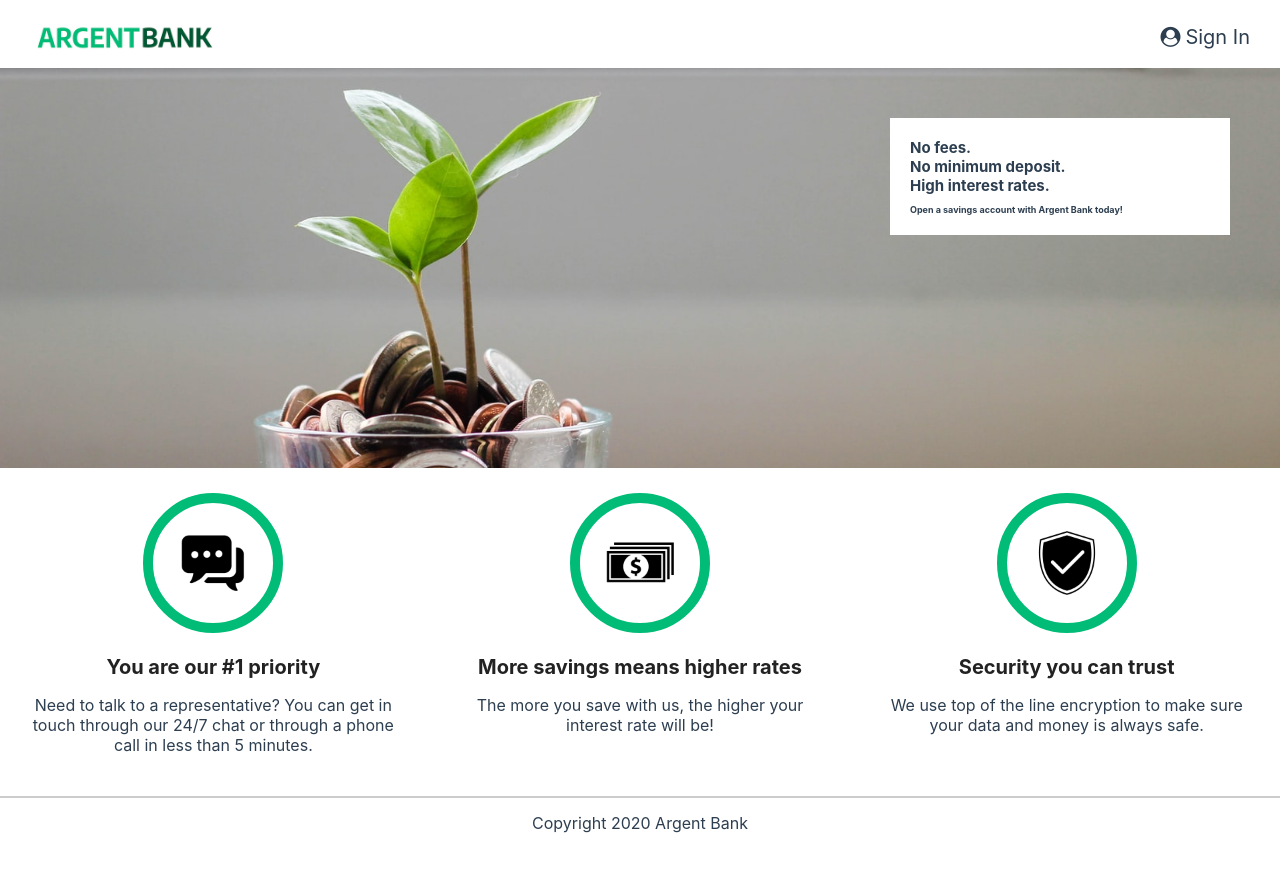
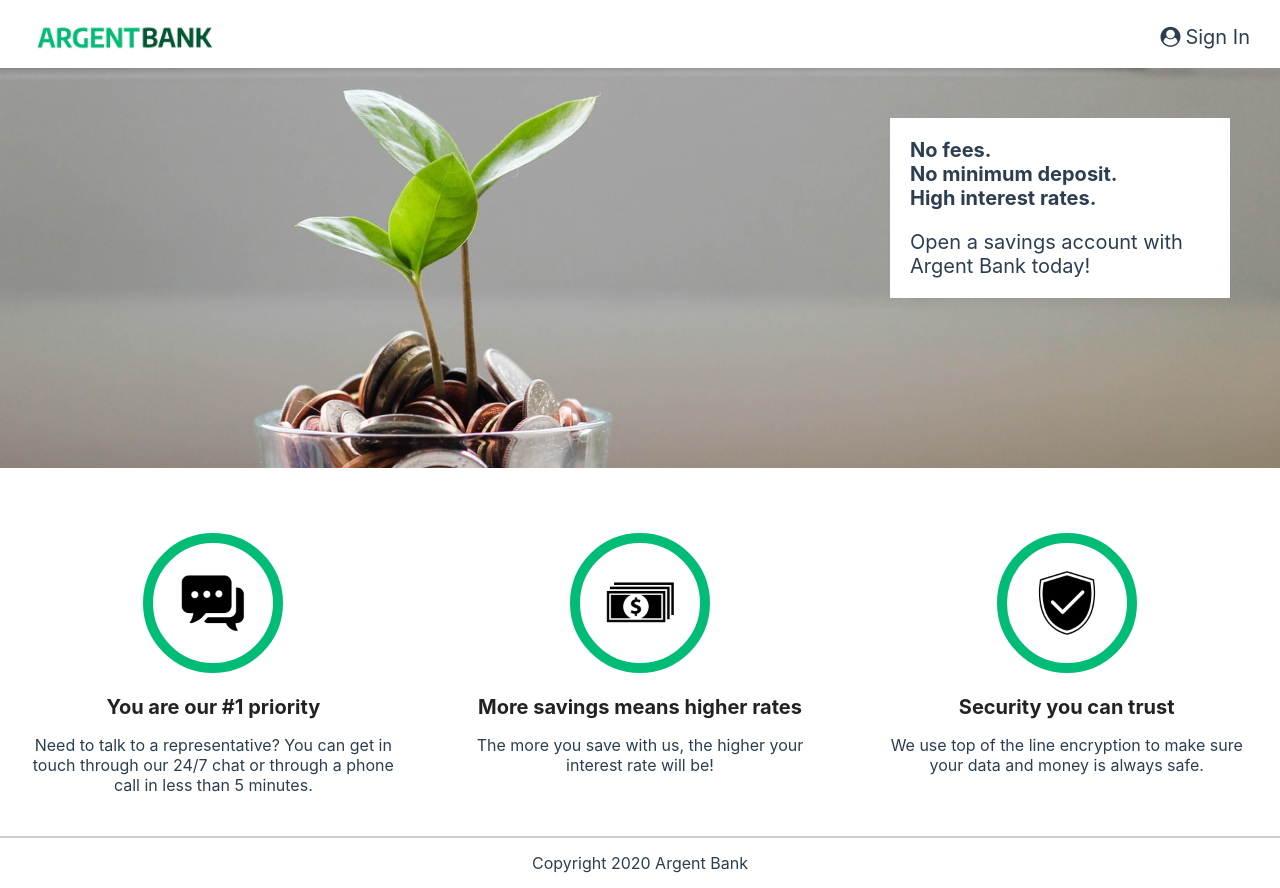
Before and after one commit to PingrisAlexis/ArgentBank, a React (Create React App) app: page / in a window 1280 px wide. Before the commit the page ends 848 px from the top, so only its background shows below. Built offline with nearby package versions, Linux system fonts and the light colour scheme.

Commit message:
Optimize display

```diff
--- a/src/components/feature-item/FeatureItem.module.scss
+++ b/src/components/feature-item/FeatureItem.module.scss
@@ -8,6 +8,7 @@
 .feature_item {
     flex: 1;
     padding: 2.5rem;
+    margin-top: 4rem;
     p {
         font-size: 1.6rem;
     }
--- a/src/components/footer/Footer.module.scss
+++ b/src/components/footer/Footer.module.scss
@@ -4,6 +4,11 @@
     border-top: 2px solid #ccc;
     padding: 1.5rem 0 1.5rem;
     font-size: 1.6rem;
+    position: relative;
+    background-color: white;
+    @media (max-width: 920px) {
+        top: 63rem;
+    }
 }
 
 .footer_text {
--- a/src/components/loader-spinner/LoaderSpinner.module.scss
+++ b/src/components/loader-spinner/LoaderSpinner.module.scss
@@ -1,6 +1,6 @@
 /* Center the loader */
 .loader {
-    border: 1rem solid white;
+    border: 1rem solid transparent;
     border-top: 1rem solid var(--secondary-color);
     border-radius: 50%;
     width: 12rem;
--- a/src/components/sign-in-form/SignInForm.module.scss
+++ b/src/components/sign-in-form/SignInForm.module.scss
@@ -35,3 +35,9 @@
     padding: 0.5rem;
     font-size: 1.6rem;
 }
+
+.error_submit {
+    color: red;
+    font-weight: bold;
+    font-size: 1.4rem;
+}
--- a/src/index.module.scss
+++ b/src/index.module.scss
@@ -1,8 +1,6 @@
 body {
     margin: 0;
-    display: flex;
-    flex-direction: column;
-    min-height: 100vh;
+
     font-family: -apple-system, BlinkMacSystemFont, 'Segoe UI', 'Roboto',
         'Oxygen', 'Ubuntu', 'Cantarell', 'Fira Sans', 'Droid Sans',
         'Helvetica Neue', sans-serif;
--- a/src/views/home-page/HomePage.module.scss
+++ b/src/views/home-page/HomePage.module.scss
@@ -1,3 +1,7 @@
+.home_page_container {
+    height: 85vh;
+}
+
 .features_container {
     display: flex;
     flex-direction: column;
@@ -37,17 +41,22 @@
 }
 
 .hero_content {
-    font-weight: bold;
-    font-size: 1rem;
+    font-weight: normal;
+    font-size: 1.6rem !important;
     margin: 0;
+    p {
+        font-size: 2rem;
+
+    }
     @media (min-width: 920px) {
         font-size: 1.5rem;
     }
 }
 
+
 .hero_content .text {
     margin-bottom: 0;
-    font-size: 0.9rem;
+    font-size: 2rem;
     @media (min-width: 920px) {
         .hero-content .subtitle {
             font-size: 1.2rem;
```
